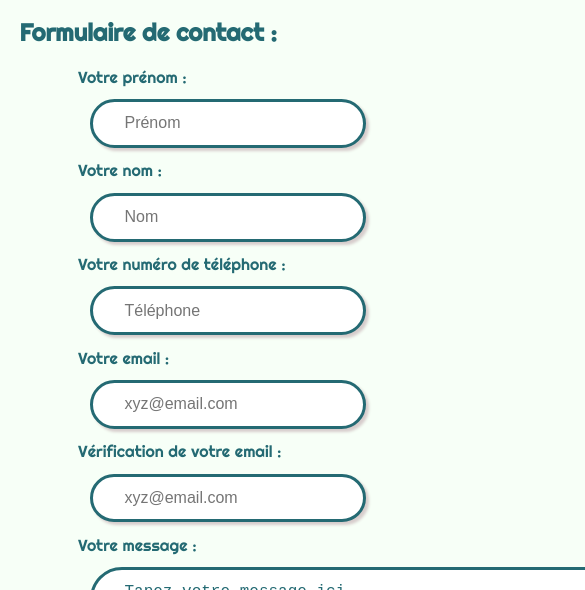
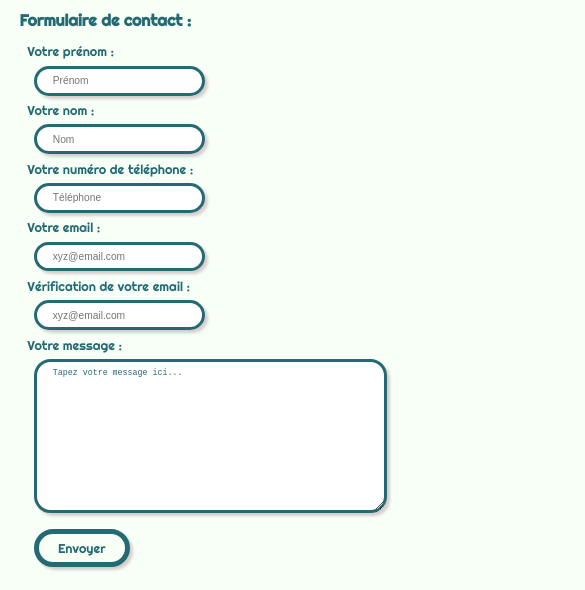
Before and after one commit to MudBadger/portFolio, a plain HTML site: page contact.html in a window 390 px wide. Shown: the part 181-771 px from the top of the page, 585 px wide, since content can reach past the window. Drawn offline with Linux system fonts and the light colour scheme.

Commit message:
ajout media queries page contact

```diff
--- a/styleMediaQ.css
+++ b/styleMediaQ.css
@@ -194,4 +194,23 @@
     #mentionsLegales {
         font-size: 0.7em;
     }
+
+    /* Début du style de la page Contact*/
+
+    #contactTitre {
+        font-size: 1em;
+    }
+
+    #coordonnees {
+        font-size: 0.8em;
+        margin-left: 7%;
+    }
+
+    input, textarea {
+        font-size: 0.8em;
+    }
+
+    button {
+        font-size: 1em;
+    }
 }
```
